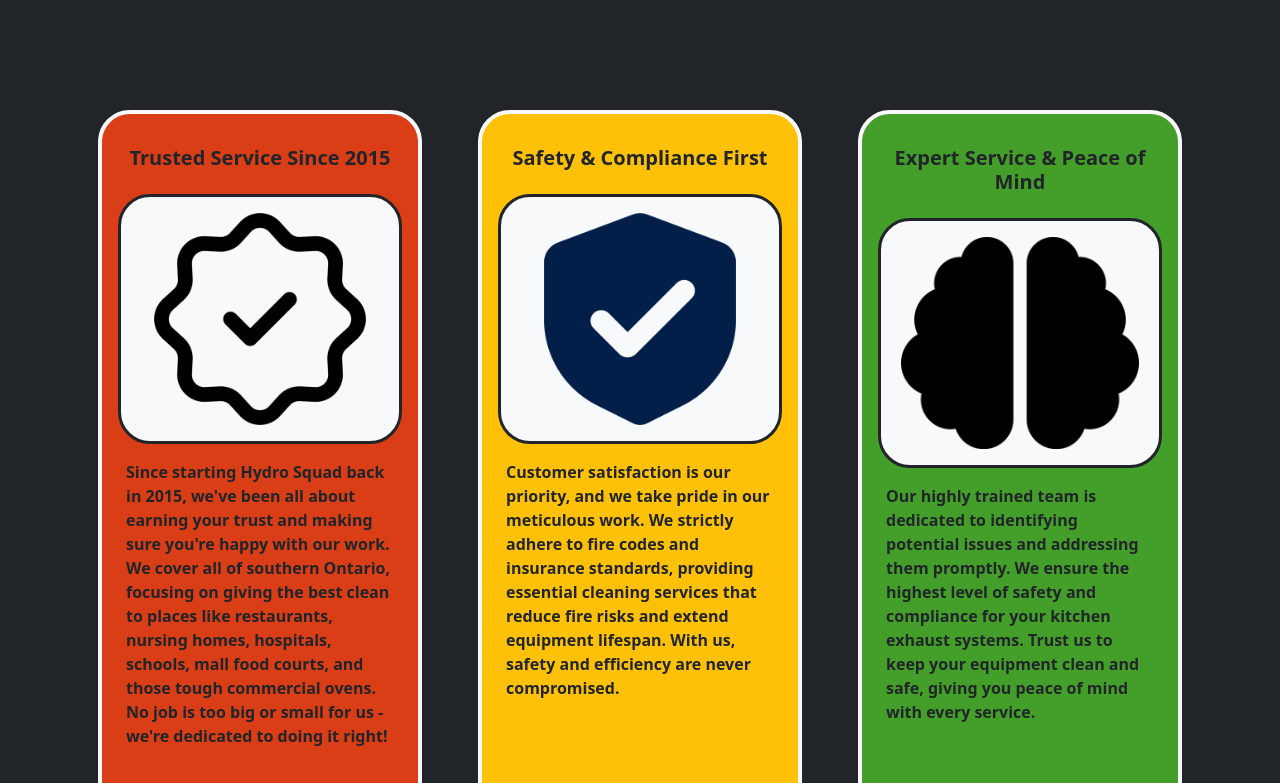
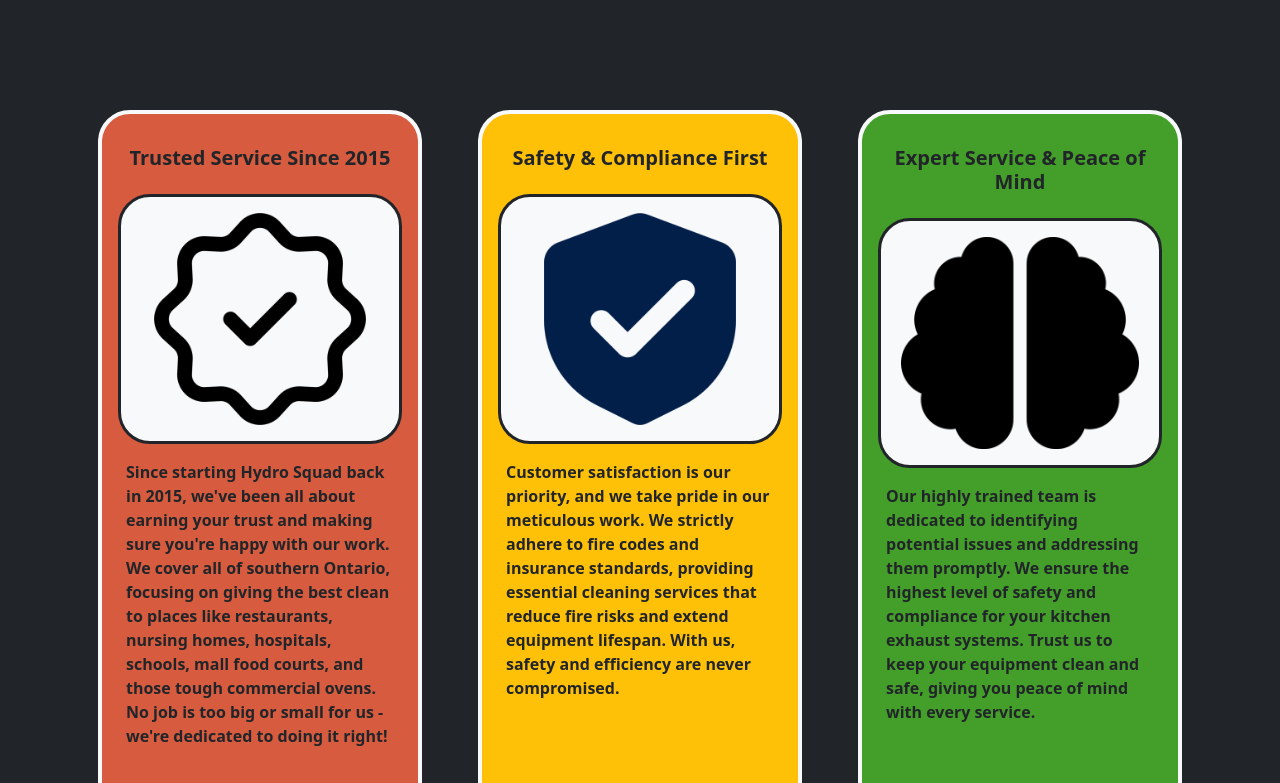
Before and after one commit to GuilleJI/Hydro-Squad-Website, a Next.js app: page /Routing/about in a window 1280 px wide. Shown: the part 370-1153 px from the top of the page. Built offline with nearby package versions, Linux system fonts and the light colour scheme.

Commit message:
Update About page card background color for improved visual appeal

```diff
--- a/app/Routing/about/page.tsx
+++ b/app/Routing/about/page.tsx
@@ -34,7 +34,7 @@ export default function About() {
                         {/* Cards for About Us Section */}
                         {/* Card 1 */}
                         <div className="col-12 col-md-6 col-lg-4"> {/* Bootstrap Grid System */}
-                            <div className="card h-100 p-3 m-3 border border-4 border-light rounded-5 text-dark " style={{ backgroundColor: "rgba(238, 65, 22, 0.9)" }}> {/* Bootstrap Card */}
+                            <div className="card h-100 p-3 m-3 border border-4 border-light rounded-5 text-dark " style={{ backgroundColor: "rgba(241, 100, 65, 0.88)" }}> {/* Bootstrap Card */}
                                 <h5 className="card-title text-center py-3"><strong>Trusted Service Since 2015</strong></h5>
                                 <div className="p-3 bg-light border border-dark border-3 rounded-5 d-flex justify-content-center align-items-center" style={{ height: "250px" }}>
                                     <Image
```
